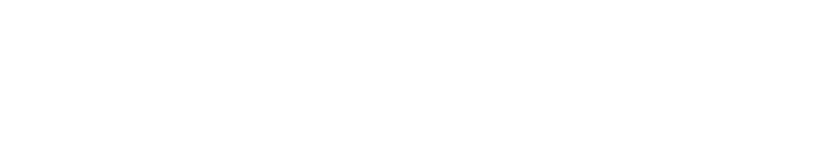
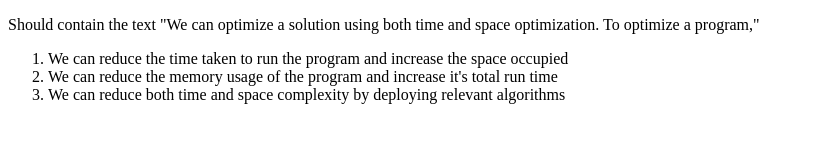
Before and after one commit to acciojob/ordered-list-practise-Tanuchouksey, a website: page main.html in a window 1280 px wide. Shown: the whole page, without its empty margins (0-813 px from the left). Drawn offline with Linux system fonts and the light colour scheme.

Commit message:
created a submission

```diff
--- a/main.html
+++ b/main.html
@@ -10,7 +10,14 @@
 	<!-- the entire body must be written by student -->
     <script type="text/javascript" src="./script.js">
 </script>
-
+<p>Should contain the text "We can optimize a solution using both time
+	and space optimization. To optimize a program,"</p>
+	<ol>
+		<li>We can reduce the time taken to run the program and
+			increase the space occupied</li>
+		<li>We can reduce the memory usage of the program and increase it's total run time</li>
+<li>We can reduce both time and space complexity by deploying relevant algorithms</li>
+	</ul>
 </body>
 
 </html>
```
